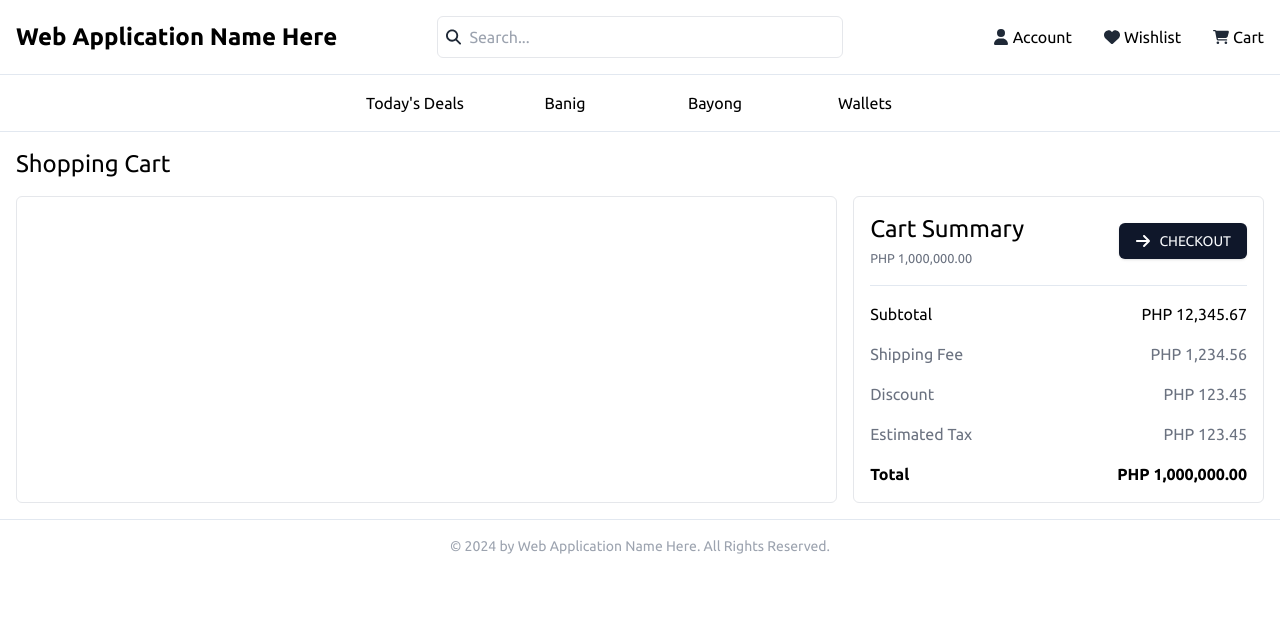
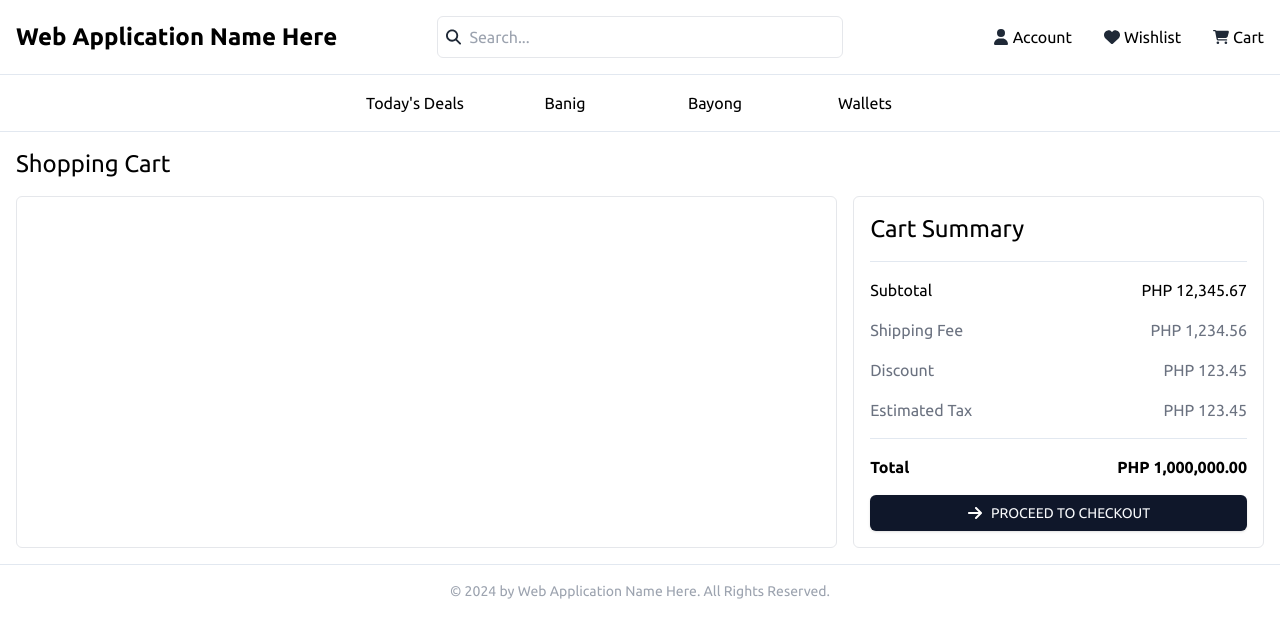
Before and after one commit to arantebw/sto-rosario-handicrafts, a Next.js app: page /cart in a window 1280 px wide. Shown: the top 638 px of the page. Built offline with nearby package versions, Linux system fonts and the light colour scheme.

Commit message:
feat(cart-summary): ✨ udpate the `proceed to checkout` button layout

```diff
--- a/src/components/cart-summary/index.tsx
+++ b/src/components/cart-summary/index.tsx
@@ -6,19 +6,22 @@ import { Separator } from "@/components/ui/separator";
 
 function CartSummary() {
   return (
-    <div className="w-full lg:w-1/3 md:p-4 rounded-md md:border">
+    <div className="w-full lg:w-1/3 h-fit md:p-4 rounded-md md:border">
       <div className="flex flex-row justify-between items-center">
         <div>
           <h2 className="text-2xl">Cart Summary</h2>
-          <small className="text-gray-500">PHP 1,000,000.00</small>
+          <small className="text-gray-500 lg:hidden">PHP 1,000,000.00</small>
         </div>
-        <Button type="button" className="flex flex-row gap-2 uppercase">
+        <Button
+          type="button"
+          className="flex flex-row gap-2 uppercase lg:hidden"
+        >
           <ArrowRightIcon width="16" height="16" fill="#fff" />
           Checkout
         </Button>
       </div>
       <Separator className="my-4" />
-      <div className="flex flex-col gap-4">
+      <div className="flex flex-col gap-4 lg:mb-4">
         <p className="flex flex-row justify-between">
           <span>Subtotal</span>
           <span>PHP 12,345.67</span>
@@ -35,11 +38,19 @@ function CartSummary() {
           <span>Estimated Tax</span>
           <span>PHP 123.45</span>
         </p>
+        <Separator />
         <p className="flex flex-row justify-between font-bold">
           <span>Total</span>
           <span>PHP 1,000,000.00</span>
         </p>
       </div>
+      <Button
+        type="button"
+        className="hidden w-full lg:flex lg:flex-row gap-2 uppercase"
+      >
+        <ArrowRightIcon width="16" height="16" fill="#fff" />
+        Proceed to Checkout
+      </Button>
     </div>
   );
 }
```
